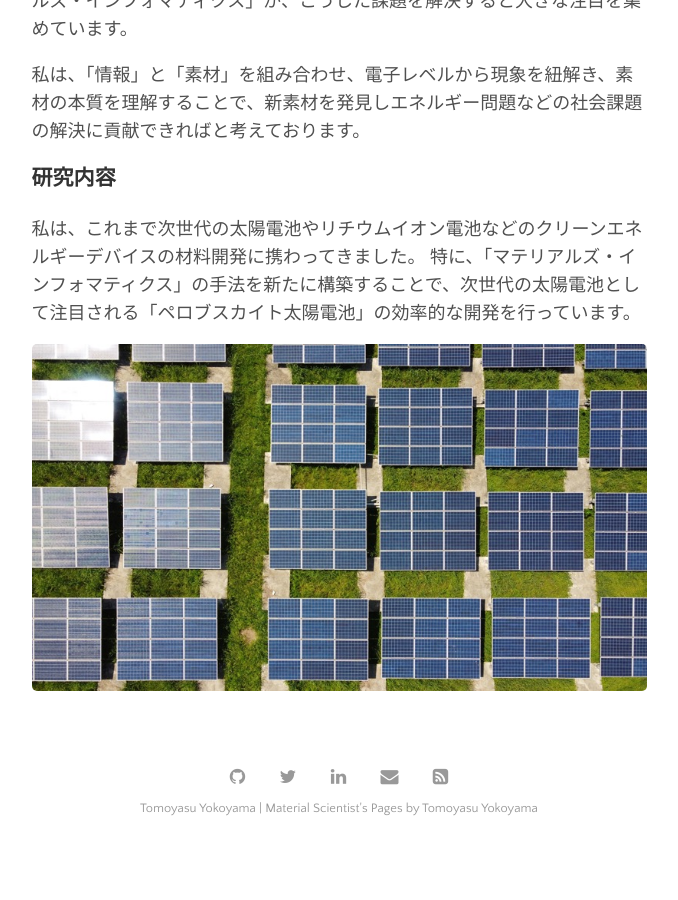
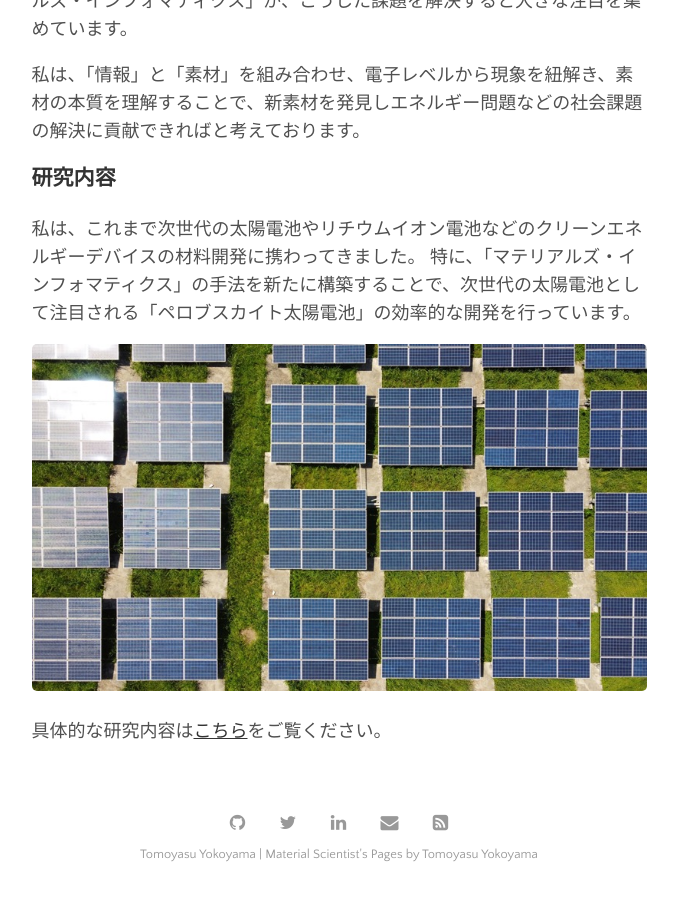
Before and after one commit to yokoyamatomoyasu/yokoyamatomoyasu.github.io, a Jekyll site: the page built from menu/research.md, in a window 1280 px wide and 900 px high, scrolled down 1581 px. Shown: the whole window, without its empty margins (301-979 px from the left). Built offline with Jekyll 4.4.1, drawn with Linux system fonts in a browser that asks for light colours; before the commit the page ends 2435 px from its top, so only the background shows below that.

Commit message:
GitHub pages site with Jekyll

```diff
--- a/menu/research.md
+++ b/menu/research.md
@@ -38,3 +38,5 @@ permalink: /research
 特に、「マテリアルズ・インフォマティクス」の手法を新たに構築することで、次世代の太陽電池として注目される「ペロブスカイト太陽電池」の効率的な開発を行っています。
 
 ![エビフライトライアングル](../assets/img/solar_cell.jpg)
+
+具体的な研究内容は[こちら](../assets/pdf/p0115-2.pdf)をご覧ください。
```
Also changed, not shown: 2 other files.
